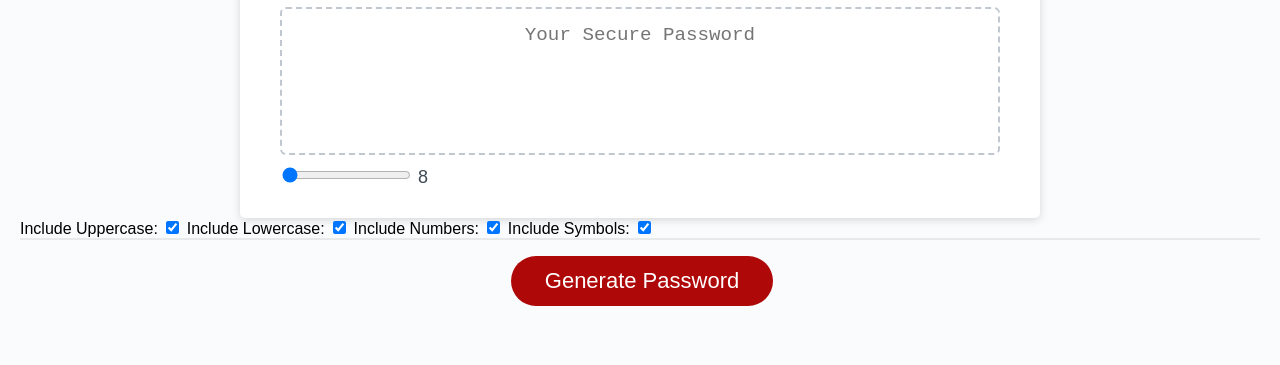
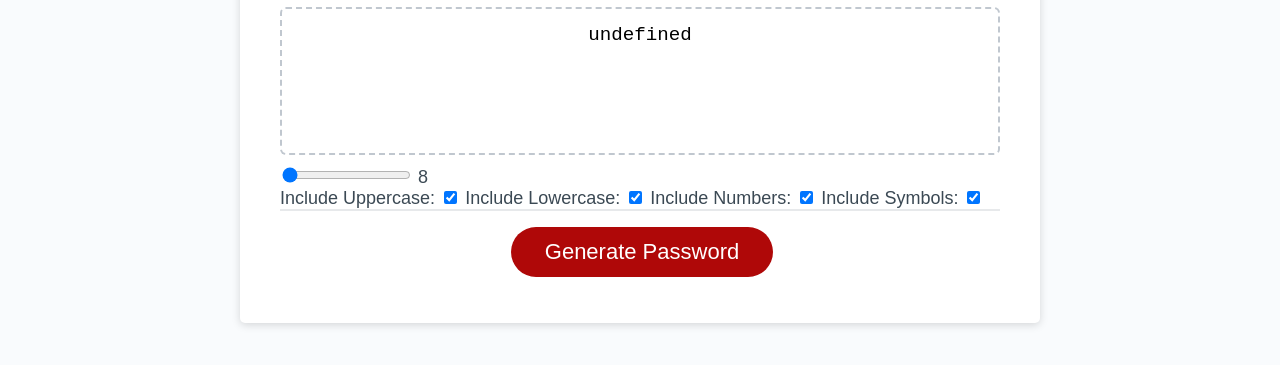
Before and after one commit to saevans86/pword-generator, a plain HTML site: page index.html in a window 1280 px wide. Both pictures are taken after a click on the button "Generate Password". Shown: the part 241-606 px from the top of the page. Drawn offline with Linux system fonts and the light colour scheme.

Commit message:
changed html not displaying correctly, added generate function for the checkboxes, need randomizer

```diff
--- a/index.html
+++ b/index.html
@@ -23,9 +23,8 @@
             placeholder="Your Secure Password"
             aria-label="Generated Password"
           ></textarea>
-        </div>
-        <input type="range" value="8" min="8" max="128" id="length" oninput="num.value = this.value ">
-        <output id="num">8</output>
+          <input type="range" value="8" min="8" max="128" id="length" oninput="num.value = this.value ">
+          <output id="num">8</output>
         </div>
         <div class="checkbox">
           <label>Include Uppercase:</label>
@@ -36,6 +35,7 @@
           <input type="checkbox" id="numbers" checked />
           <label>Include Symbols:</label>
           <input type="checkbox" id="symbols" checked />
+
         </div>
         <div class="card-footer">
           <button id="generate" class="btn">Generate Password</button>
--- a/script.js
+++ b/script.js
@@ -16,6 +16,19 @@ var symbolsEl = document.getElementById('symbols');
 
 
 // Write password to the #password input
+function generatePassword() {
+  var length = +lengthEl.value;
+  var hasLower = lowercaseEl.checked;
+  var hasUpper = uppercaseEl.checked;
+  var hasNumber = numbersEl.checked;
+  var hasSymbol = symbolsEl.checked;
+  //function to pull  pass deets and compare to whether the checkbox is used
+
+  let generatedPassword = '';
+  const typesCount = hasLower + hasUpper + hasNumber + hasSymbol;
+
+}
+
 function writePassword() {
   var password = generatePassword();
   var passwordText = document.querySelector("#password");
```
